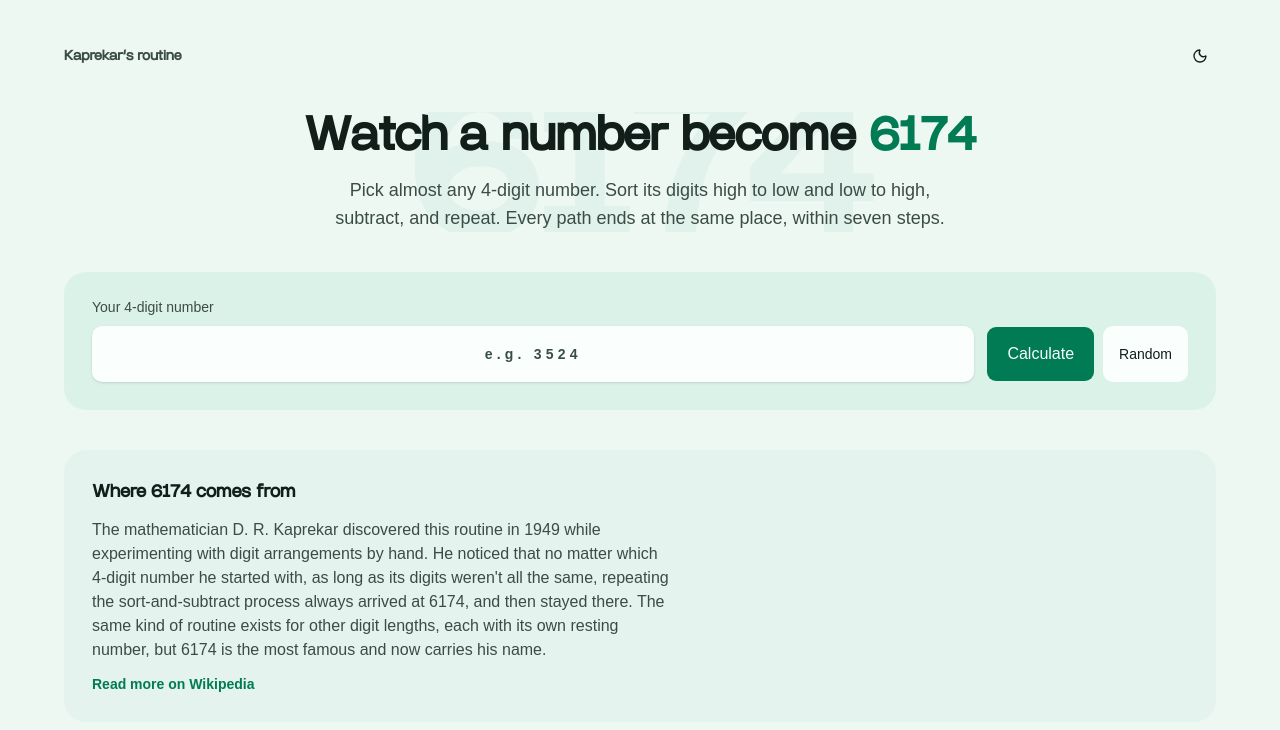
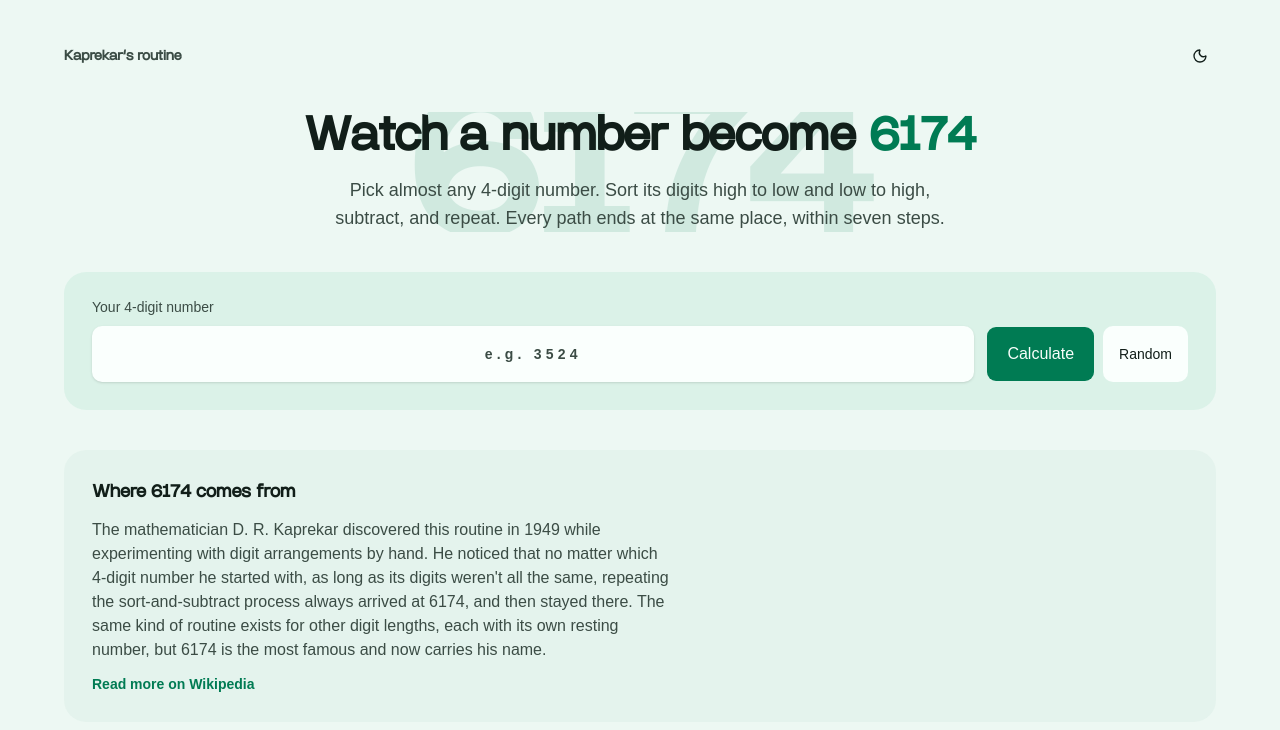
Before and after one commit to cr2007/kaprekars-constant, a React (Vite) app: page / in a window 1280 px wide. Shown: the top 730 px of the page. Built offline with nearby package versions, Linux system fonts and the light colour scheme.

Commit message:
fix: brighten hero watermark in light mode
The watermark number was too faint in light mode. Raise its
opacity so it stays visible.

```diff
--- a/src/App.tsx
+++ b/src/App.tsx
@@ -103,7 +103,7 @@ export default function App() {
         <header id="hero" className="relative overflow-hidden text-center">
           <span
             aria-hidden
-            className="pointer-events-none absolute inset-x-0 top-1/2 -z-10 -translate-y-1/2 select-none font-heading text-[10rem] leading-none font-bold text-primary/5 sm:text-[13rem] dark:text-primary/15"
+            className="pointer-events-none absolute inset-x-0 top-1/2 -z-10 -translate-y-1/2 select-none font-heading text-[10rem] leading-none font-bold text-primary/12 sm:text-[13rem] dark:text-primary/15"
           >
             6174
           </span>
```
